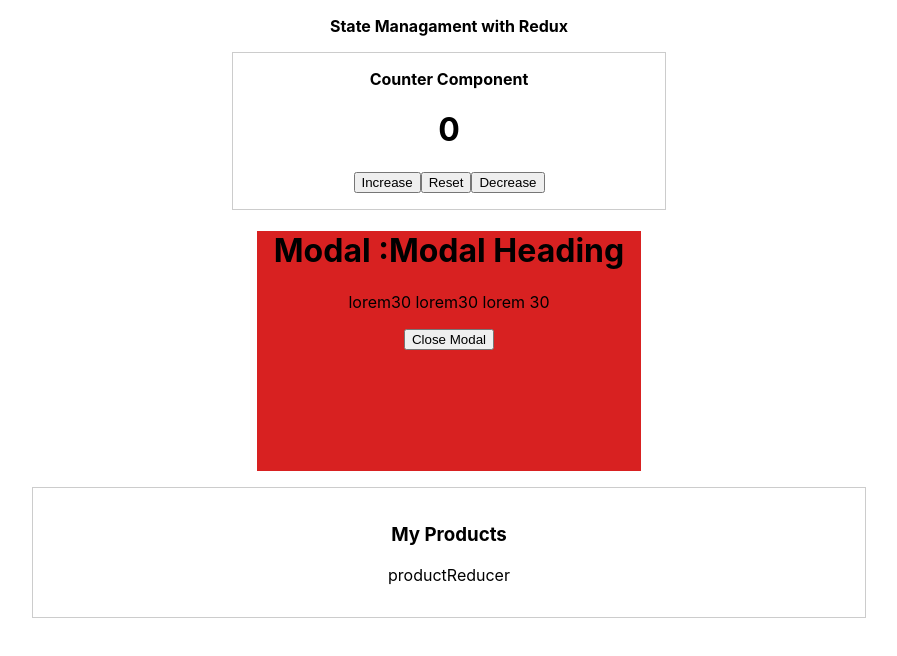
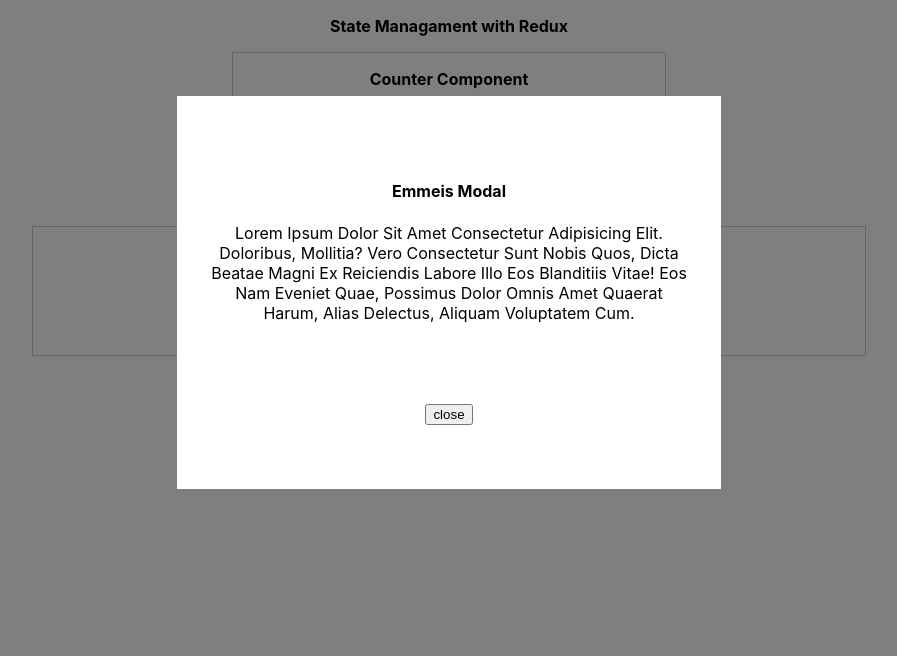
Before and after one commit to emmeiwhite/redux-project, a React (Create React App) app: page / in a window 1280 px wide. Both pictures are taken after a click on the button "Open Modal". Shown: the top 656 px of the page, without its empty margins (191-1088 px from the left). Built offline with nearby package versions, Linux system fonts and the light colour scheme.

Commit message:
added action creator for modal. Works fine now

```diff
--- a/src/components/Counter.js
+++ b/src/components/Counter.js
@@ -3,7 +3,7 @@ import { connect } from "react-redux";
 import {
   decrease,
   increase,
-  MODAL_OPEN,
+  modalopen,
   reset,
 } from "./../store/actions/actions";
 
@@ -33,7 +33,16 @@ function Counter({
         ""
       ) : (
         <div>
-          <button onClick={openModal}>Open Modal</button>
+          <button
+            onClick={() =>
+              openModal(
+                "Emmeis Modal",
+                "Lorem ipsum dolor sit amet consectetur adipisicing elit. Doloribus, mollitia? Vero consectetur sunt nobis quos, dicta beatae magni ex reiciendis labore illo eos blanditiis vitae! Eos nam eveniet quae, possimus dolor omnis amet quaerat harum, alias delectus, aliquam voluptatem cum."
+              )
+            }
+          >
+            Open Modal
+          </button>
         </div>
       )}
     </div>
@@ -62,14 +71,8 @@ const mapDispatchToProps = (dispatch) => {
     resetCounter: () => {
       dispatch(reset());
     },
-    openModal: () => {
-      dispatch({
-        type: MODAL_OPEN,
-        payload: {
-          heading: "Modal Heading",
-          text: "lorem30 lorem30 lorem 30",
-        },
-      });
+    openModal: (name, text) => {
+      dispatch(modalopen(name, text));
     },
   };
 };
--- a/src/components/Modal.css
+++ b/src/components/Modal.css
@@ -1,6 +1,32 @@
-.modal {
-  background-color: rgb(216, 33, 33);
-  min-height: 30vh;
-  width: 30vw;
+.modal-overlay {
+  position: fixed;
+  top: 0;
+  left: 0;
+  width: 100vw;
+  height: 100vh;
+  background: rgba(0, 0, 0, 0.5);
+  opacity: 0;
+  z-index: -1;
+}
+.modal-overlay.isModalOpen {
+  opacity: 1;
+  z-index: 10;
+}
+.modal-container {
+  background: #fff;
+  width: 80vw;
+  max-width: 30rem;
   margin: 0 auto;
+  margin-top: -6rem;
+  border-radius: var(--mainBorderRadius);
+  text-align: center;
+  text-transform: capitalize;
+  padding: 4rem 2rem;
+  transition: all 0s ease-in-out;
 }
+.modal-container p {
+  margin-bottom: 5rem;
+}
+.modal-overlay.isModalOpen .modal-container {
+  margin-top: 6rem;
+}
--- a/src/components/Modal.js
+++ b/src/components/Modal.js
@@ -1,47 +1,33 @@
-import React, { useState } from "react";
+import React from "react";
+import PropTypes from "prop-types";
 import { connect } from "react-redux";
-import { MODAL_CLOSE } from "./../store/actions/actions";
+import { modalclose } from "./../store/actions/actions";
 import "./Modal.css";
-
-function Modal({ heading, text, modalClose }) {
-  // const [isOpen, setIsOpen] = useState(false); To be stored in Reducer and handler is also there now
-
-  // const handleClick = () => {
-  //   setIsOpen(false);
-  // };
+const Modal = ({ isModalOpen, name, text, closeModal }) => {
+  // const isModalOpen = true;
   return (
-    <main className={`modal`}>
-      <h1>Modal :{heading}</h1>
-      <p>{text}</p>
-      <button className="closeBtn" onClick={modalClose}>
-        Close Modal
-      </button>
-      {/* <div className="modal-content">
-        <div>
-          <h1>This is my Modal</h1>
-          <button className="closeBtn" onClick={handleClick}>
-            Close Modal
-          </button>
-        </div>
-      </div> */}
-    </main>
+    <div className={`modal-overlay ${isModalOpen ? `isModalOpen` : null}`}>
+      <div className="modal-container">
+        <h4>{name}</h4>
+        <p>{text}</p>
+        <button className="btn btn-primary" onClick={closeModal}>
+          close
+        </button>
+      </div>
+    </div>
   );
-}
-
-const mapStateToProps = ({ modalState: { text, heading, isModalOPen } }) => {
-  return {
-    text,
-    isModalOPen,
-    heading,
-  };
 };
 
-const mapDispatchToProps = (dispatch) => {
-  return {
-    modalClose: () => {
-      dispatch({ type: MODAL_CLOSE });
-    },
-  };
+Modal.propTypes = {
+  isModalOpen: PropTypes.bool.isRequired,
+  name: PropTypes.string.isRequired,
+  text: PropTypes.string.isRequired,
+  close: PropTypes.func.isRequired,
 };
-
+function mapStateToProps({ modalState: { isModalOpen, name, text } }) {
+  return { isModalOpen, name, text };
+}
+function mapDispatchToProps(dispatch) {
+  return { closeModal: () => dispatch(modalclose()) };
+}
 export default connect(mapStateToProps, mapDispatchToProps)(Modal);
--- a/src/store/actions/actions.js
+++ b/src/store/actions/actions.js
@@ -26,3 +26,11 @@ export const increase = () => {
 export const reset = () => {
   return { type: RESET };
 };
+
+export const modalopen = (name, text) => {
+  return { type: MODAL_OPEN, payload: { name, text } };
+};
+
+export const modalclose = () => {
+  return { type: MODAL_CLOSE };
+};
--- a/src/store/reducers/modalReducer.js
+++ b/src/store/reducers/modalReducer.js
@@ -2,7 +2,7 @@ import { MODAL_OPEN, MODAL_CLOSE } from "./../actions/actions";
 
 const initialState = {
   isModalOpen: false,
-  heading: "",
+  name: "",
   text: "",
 };
 
@@ -14,7 +14,7 @@ const modalReducer = (state = initialState, action) => {
       return {
         ...state,
         isModalOpen: true,
-        heading: action.payload.heading,
+        name: action.payload.name,
         text: action.payload.text,
       };
     default:
```
